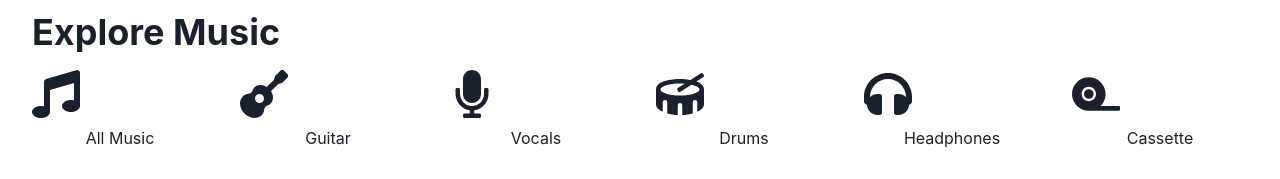
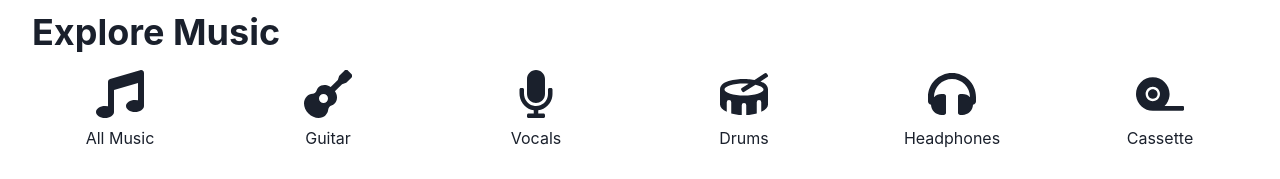
Before and after one commit to GPT-Engineer-App/melody-library, a React (Vite) app: page / in a window 1280 px wide. Shown: the part 666-845 px from the top of the page. Built offline with nearby package versions, Linux system fonts and the light colour scheme.

Commit message:
Update the `Box` component in the "Explore Music" section to use Chakra UI's `display="flex"`, `flexDirection="column"`, and `alignItems="center"` properties to center the icons within the boxes.
Prompt: Make the icons in the boxes be in the middle

```diff
--- a/src/pages/Index.jsx
+++ b/src/pages/Index.jsx
@@ -109,7 +109,7 @@ const Index = () => {
         </Heading>
         <Grid templateColumns="repeat(6, 1fr)" gap={8}>
           {musicIcons.map(({ icon: Icon, text }, index) => (
-            <Box key={index} textAlign="center">
+            <Box key={index} display="flex" flexDirection="column" alignItems="center">
               <Icon size="48px" color="blue.500" />
               <Text mt={2}>{text}</Text>
             </Box>
```
